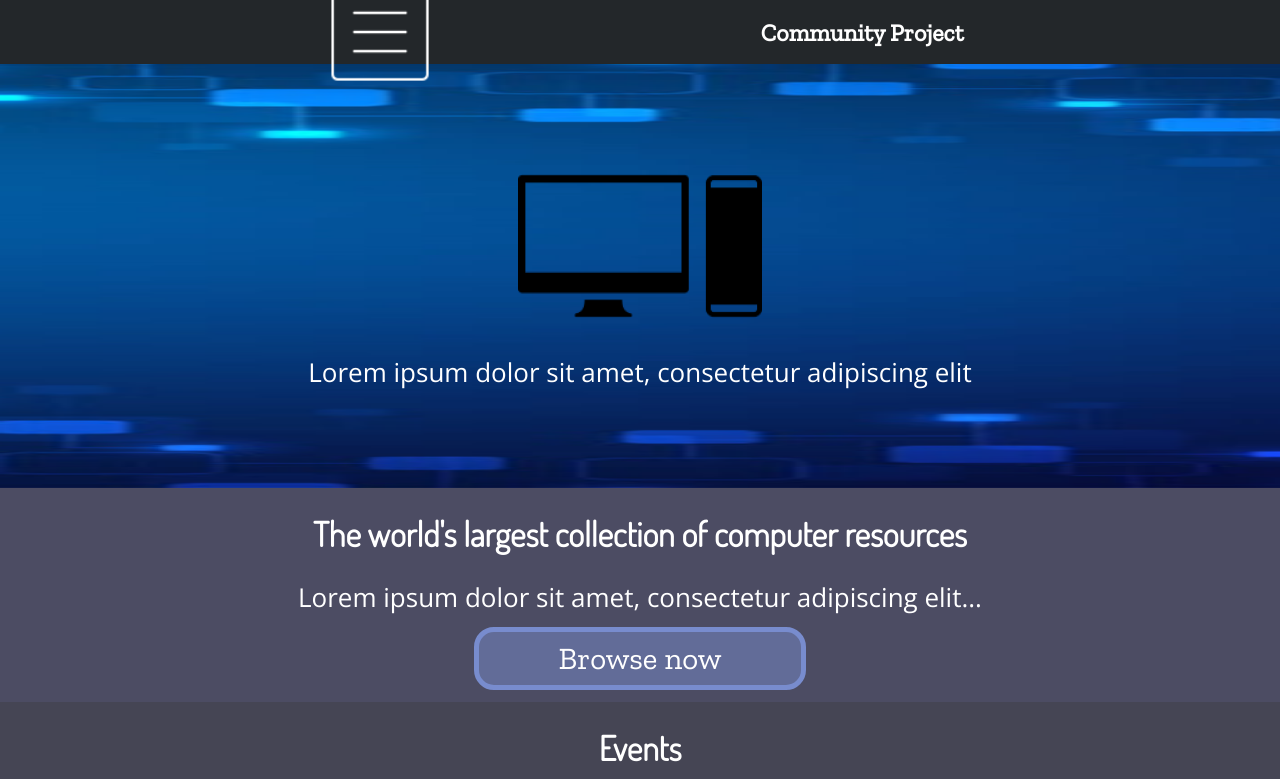
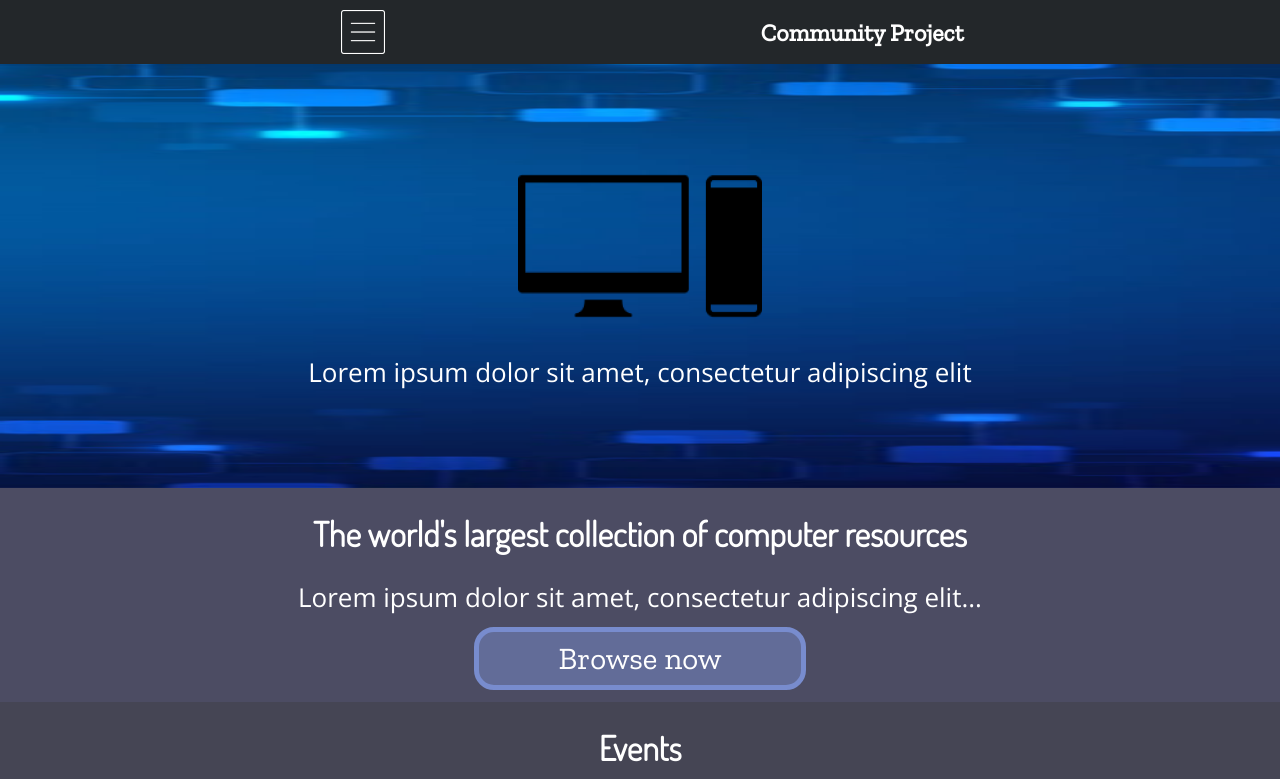
Before and after one commit to polypixeldev/computerstacks, a Next.js app in the folder app/: page / in a window 1280 px wide. Shown: the top 779 px of the page. Built offline with nearby package versions, Linux system fonts and the light colour scheme.

Commit message:
Fix menu button sizing

```diff
--- a/app/styles/globals.css
+++ b/app/styles/globals.css
@@ -77,10 +77,10 @@ p {
 }
 
 .imageWrap {
-	min-width: 10vw;
-	min-height: 10vw;
-	max-width: 15vw;
-	max-height: 15vw;
+	min-width: 10%;
+	min-height: 90%;
+	max-width: 20%;
+	max-height: 100%;
 	position: relative;
 }
 
```
